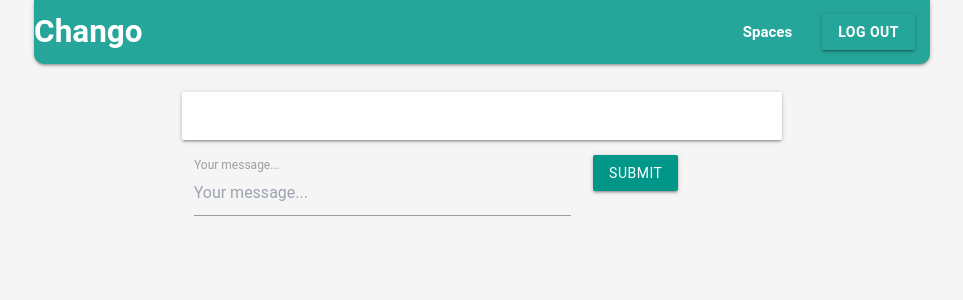
After one commit to varshney-yash/chango, a Django app: a page that uses space/templates/space/space_detail.html in a window 1280 px wide. The commit adds this page. Shown: the top 300 px of the page, without its empty margins (158-1121 px from the left). Run offline with Django 5.2, Linux system fonts and the light colour scheme; a user stored in the database is signed in; tables that the repository leaves empty hold one stand-in row (values such as "Sample post"); style sheets or scripts are compiled from the project's sources.

Commit message:
feat: add space detail api
also add in memory channellayer

```diff
--- a/chango/settings.py
+++ b/chango/settings.py
@@ -77,6 +77,12 @@
 WSGI_APPLICATION = 'chango.wsgi.application'
 ASGI_APPLICATION = 'chango.asgi.application'
 
+CHANNEL_LAYERS = {
+    'default': {
+        'BACKEND':'channels.layers.InMemoryChannelLayer'
+    }
+}
+
 
 # Database
 # https://docs.djangoproject.com/en/5.0/ref/settings/#databases
--- /dev/null
+++ b/space/templates/space/space_detail.html
@@ -0,0 +1,31 @@
+{% extends 'core/base.html' %}
+
+{% block title %}{{ space.name }} | {% endblock %}
+
+{% block content %}
+<div class="container mx-auto">
+    <div class="card white lighten-2 rounded">
+        <div class="card-content">
+            <div class="chat-messages">
+                {% comment %} {% for m in messages %}
+                    <b>{{ m.user.username }}</b>: {{ m.content }}<br>
+                {% endfor %} {% endcomment %}
+            </div>
+        </div>
+    </div>
+</div>
+
+<div class="container mt-6">
+    <form method="post" action="." class="row">
+        <div class="input-field col s8">
+            <input type="text" name="content" placeholder="Your message..." id="chat-message-input">
+            <label for="chat-message-input">Your message...</label>
+        </div>
+
+        <div class="col s4">
+            <button class="btn waves-effect waves-light teal" type="submit" id="chat-message-submit">Submit</button>
+        </div>
+    </form>
+</div>
+
+{% endblock %}
--- a/space/templates/space/spaces.html
+++ b/space/templates/space/spaces.html
@@ -19,7 +19,7 @@
                         <p class="teal-text text-darken-2">{{ space.description }}</p>
                     </div>
                     <div class="card-action">
-                        <a href="" class="blue-text text-darken-4">Join</a>
+                        <a href="{% url 'space' space.slug %}" class="blue-text text-darken-4">Join</a>
                     </div>
                 </div>
             </div>
--- a/space/urls.py
+++ b/space/urls.py
@@ -1,6 +1,7 @@
 from django.urls import path
-from .views import spaces
+from .views import spaces, space
 
 urlpatterns = [
-    path('',spaces,name='spaces')
+    path('',spaces,name='spaces'),
+    path('<slug:slug>/',space, name='space')
 ]
--- a/space/views.py
+++ b/space/views.py
@@ -6,3 +6,9 @@
 def spaces(request):
     spaces = Space.objects.all()
     return render(request,'space/spaces.html',{'spaces':spaces})
+
+@login_required
+def space(request, slug):
+    space = Space.objects.get(slug=slug)
+
+    return render(request, 'space/space_detail.html',{'space':space})
```
Also changed, not shown: space/consumers.py (added).
